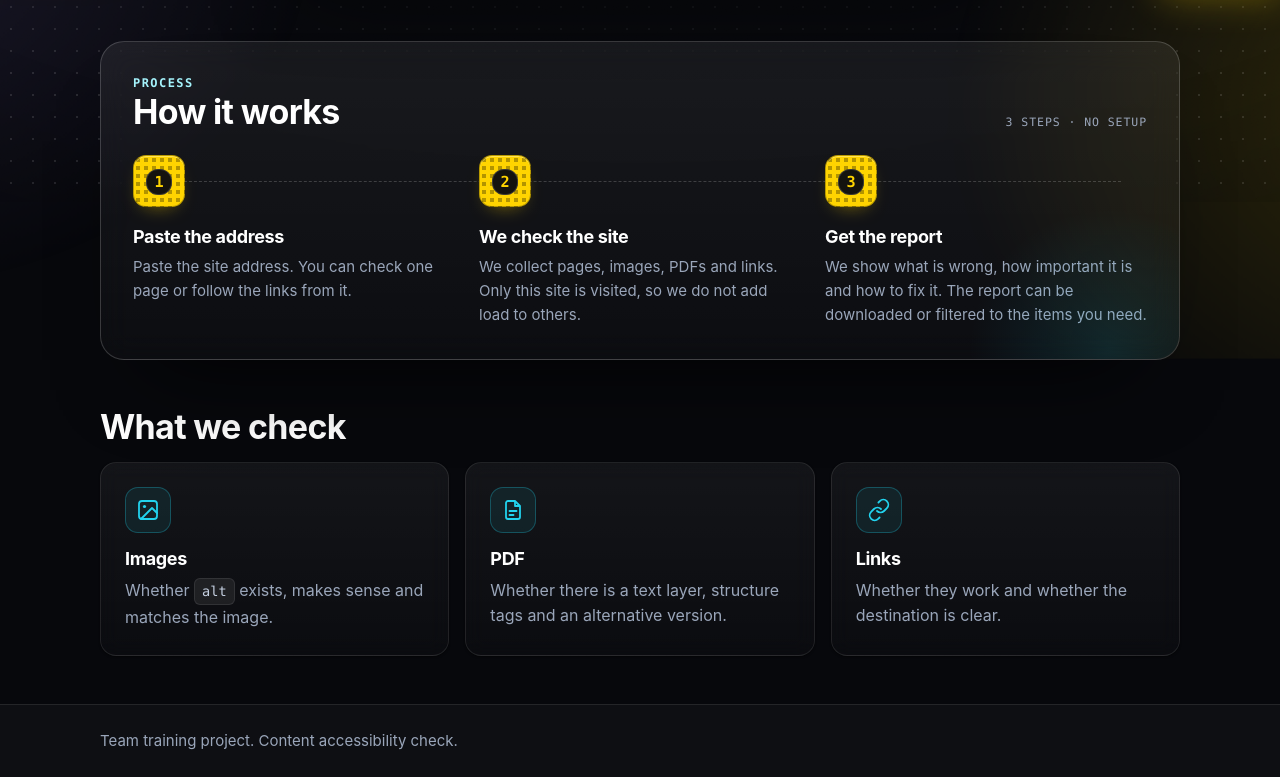
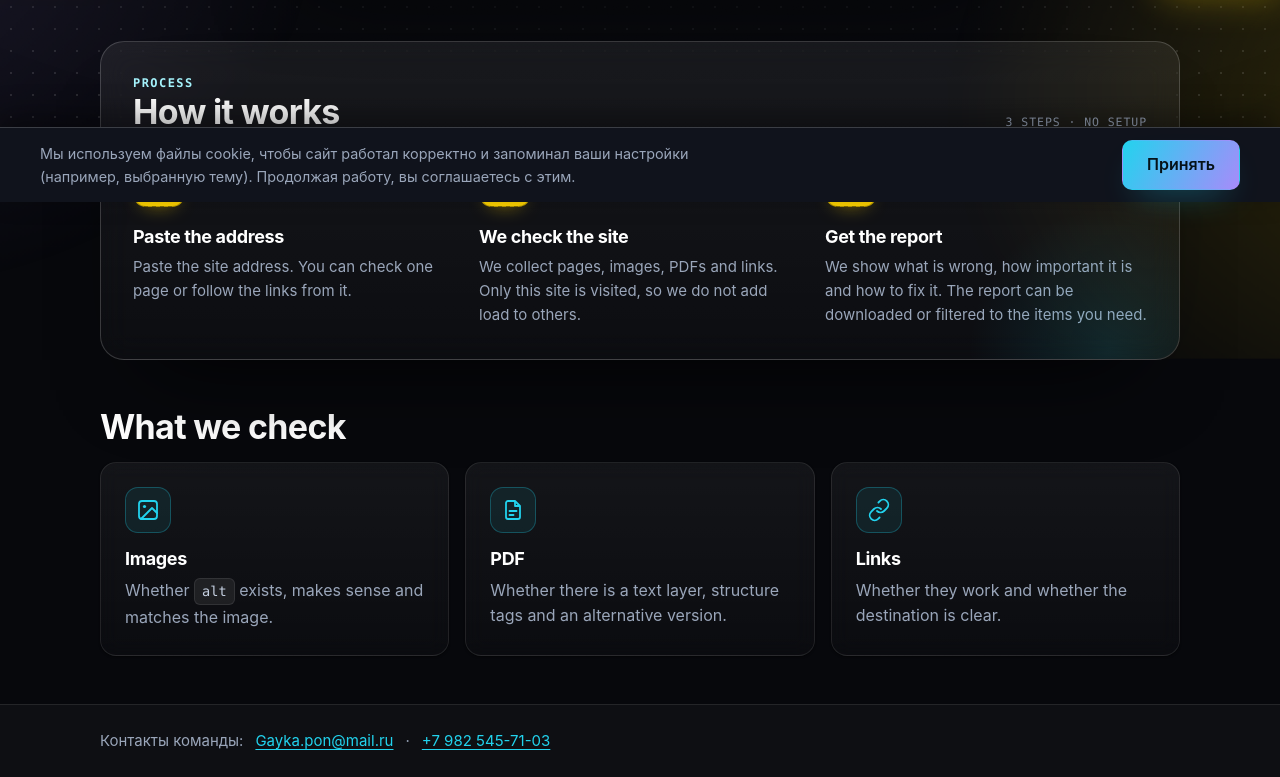
Before and after one commit to sergkoch/HantatonDosCon, a Svelte app in the folder client/: page / in a window 1280 px wide. Shown: the part 598-1375 px from the top of the page. Built offline with nearby package versions, Linux system fonts and the light colour scheme.

Commit message:
feat(ui): add cookie consent and team contacts, remove footer tagline

```diff
--- /dev/null
+++ b/client/src/components/CookieConsent.svelte
@@ -0,0 +1,40 @@
+<script lang="ts">
+  import { onMount } from "svelte";
+
+  const KEY = "cookie-consent";
+  let visible = $state(false);
+
+  onMount(() => {
+    try {
+      visible = localStorage.getItem(KEY) !== "accepted";
+    } catch {
+      visible = true;
+    }
+  });
+
+  function accept() {
+    try {
+      localStorage.setItem(KEY, "accepted");
+    } catch {
+      // localStorage недоступен — просто скрываем баннер
+    }
+    visible = false;
+  }
+</script>
+
+{#if visible}
+  <div
+    class="cookie-consent"
+    role="region"
+    aria-label="Использование файлов cookie"
+  >
+    <p class="cookie-consent__text">
+      Мы используем файлы cookie, чтобы сайт работал корректно и запоминал ваши
+      настройки (например, выбранную тему). Продолжая работу, вы соглашаетесь с
+      этим.
+    </p>
+    <button class="button button--primary" type="button" onclick={accept}>
+      Принять
+    </button>
+  </div>
+{/if}
--- a/client/src/components/Layout.svelte
+++ b/client/src/components/Layout.svelte
@@ -4,6 +4,7 @@
   import { navigate } from "../lib/router.svelte";
   import { getTheme, toggleTheme } from "../lib/theme.svelte";
   import { getLocale, setLocale, t } from "../lib/i18n.svelte";
+  import CookieConsent from "./CookieConsent.svelte";
 
   let { children }: { children: Snippet } = $props();
 
@@ -244,9 +245,16 @@
 
   <footer class="site-footer">
     <div class="container">
-      <p>{t("layout.footer")}</p>
+      <p class="site-footer__contacts">
+        Контакты команды:
+        <a href="mailto:Gayka.pon@mail.ru">Gayka.pon@mail.ru</a>
+        <span aria-hidden="true">·</span>
+        <a href="tel:+79825457103">+7 982 545-71-03</a>
+      </p>
     </div>
   </footer>
+
+  <CookieConsent />
 
   <svg
     class="tactile-lines"
--- a/client/src/styles.css
+++ b/client/src/styles.css
@@ -1579,3 +1579,45 @@ a:hover {
     animation: none;
   }
 }
+
+/* Контакты в футере */
+.site-footer__contacts {
+  display: flex;
+  flex-wrap: wrap;
+  align-items: center;
+  gap: var(--space-2) var(--space-3);
+  margin: 0;
+}
+
+.site-footer__contacts a {
+  color: var(--accent);
+}
+
+.site-footer__contacts a:hover {
+  color: var(--accent-ink);
+}
+
+/* Баннер согласия на куки */
+.cookie-consent {
+  position: fixed;
+  inset-inline: 0;
+  bottom: 0;
+  z-index: 60;
+  display: flex;
+  flex-wrap: wrap;
+  align-items: center;
+  justify-content: space-between;
+  gap: var(--space-3) var(--space-4);
+  padding: var(--space-3) clamp(16px, 4vw, 40px);
+  color: var(--text);
+  background: var(--surface-solid);
+  border-top: 1px solid var(--border-strong);
+  box-shadow: 0 -10px 30px rgba(0, 0, 0, 0.4);
+}
+
+.cookie-consent__text {
+  margin: 0;
+  max-width: 80ch;
+  color: var(--muted);
+  font-size: 0.9rem;
+}
```
